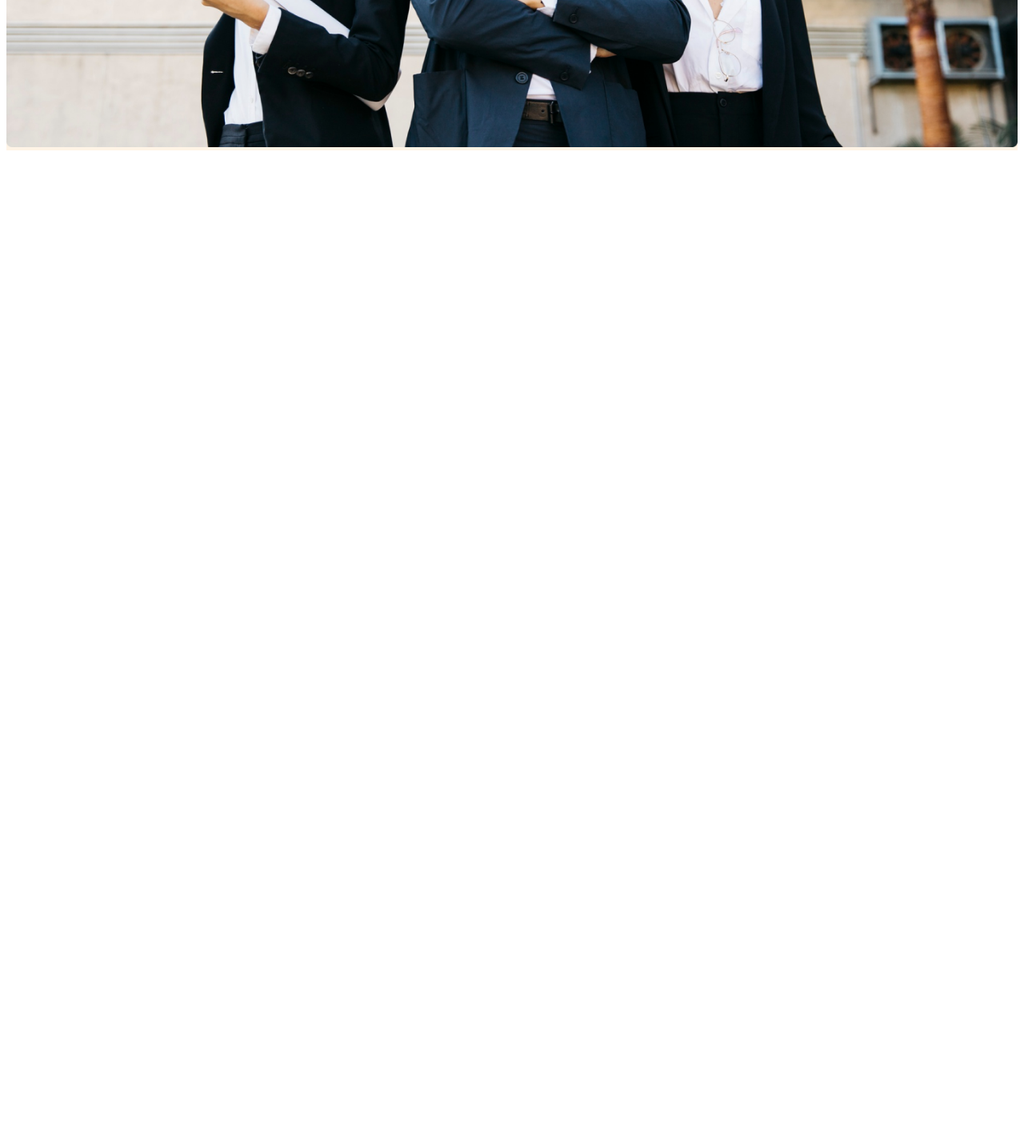
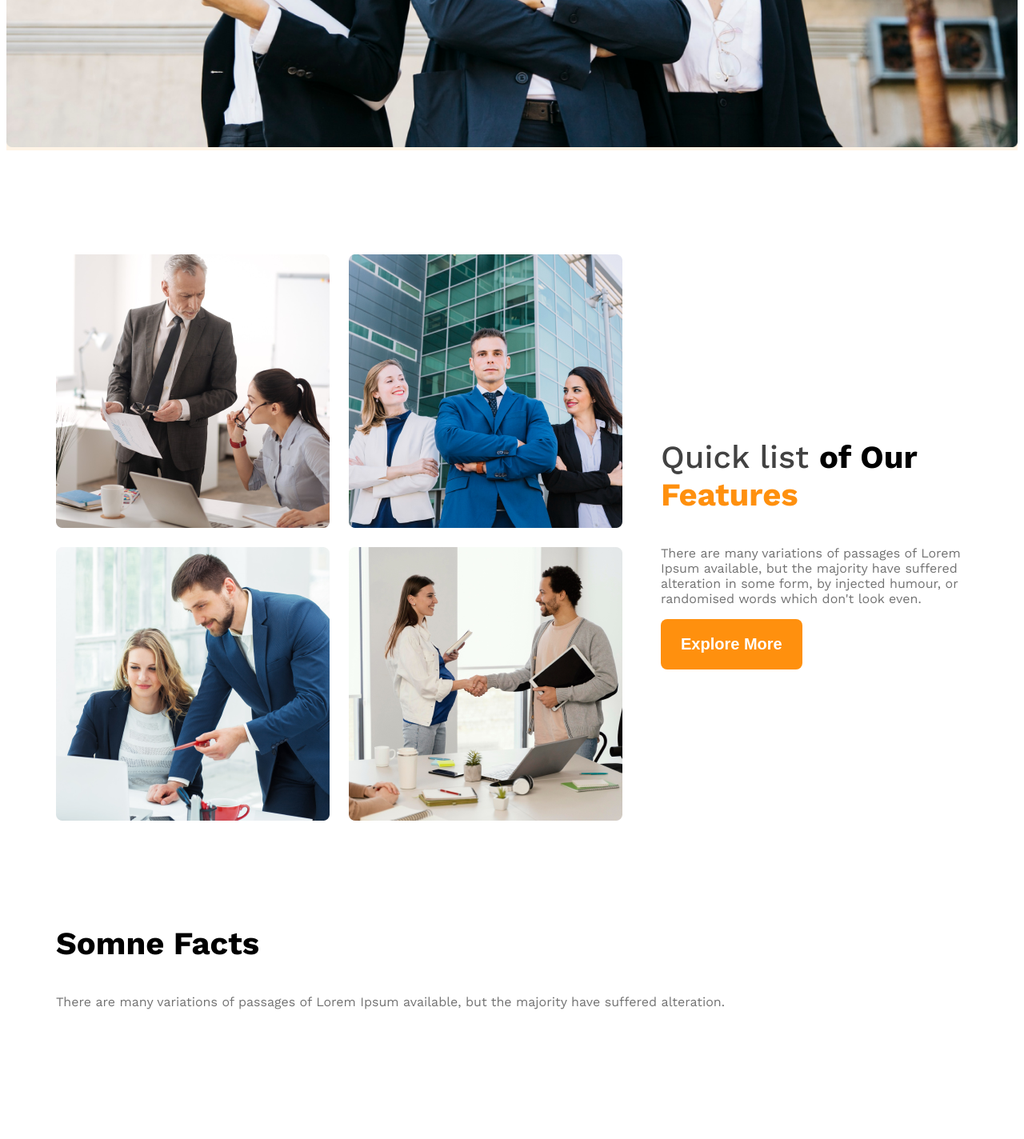
Before and after one commit to SubrotoChandaShuvo/g3-archetects-website, a plain HTML site: page index.html in a window 1280 px wide. Shown: the part 996-2420 px from the top of the page at 80% size. Before the commit the page ends 1192 px from the top, so only its background shows below. Drawn offline with nearby package versions, Linux system fonts and the light colour scheme.

Commit message:
made feature section responsive and facts structure

```diff
--- a/index.html
+++ b/index.html
@@ -39,7 +39,63 @@
         <img class="banner-image" src="images/banner.png" alt="" />
       </div>
     </header>
-    <main></main>
+    <main>
+      <!-- Features section -->
+      <section class="teams display-flex">
+        <div class="team-img">
+          <img src="images/team1.png" alt="" />
+          <img src="images/team2.png" alt="" />
+          <img src="images/team3.png" alt="" />
+          <img src="images/team4.png" alt="" />
+        </div>
+        <div class="team-content">
+          <h3 class="section-title">
+            <span id="part1" class="text-gray">Quick list </span
+            ><span id="part2">of Our </span
+            ><span id="part3" class="text-primary">Features</span>
+          </h3>
+          <p class="team-description text-light-gray">
+            There are many variations of passages of Lorem Ipsum available, but
+            the majority have suffered alteration in some form, by injected
+            humour, or randomised words which don't look even.
+          </p>
+          <button class="btn-primary">Explore More</button>
+        </div>
+      </section>
+      <!-- Features you will enjoy section -->
+      <section class="features"></section>
+      <!-- Some Facts section -->
+      <section class="some-facts">
+        <h3 class="section-title">Somne Facts</h3>
+        <p class="text-light-gray">
+          There are many variations of passages of Lorem Ipsum available, but
+          the majority have suffered alteration.
+        </p>
+        <div class="facts-container">
+          <!-- .fact*4>img.fact-icon+h4.fact-number+h5.fact-name -->
+          <div class="fact">
+            <img src="" alt="" class="fact-icon" />
+            <h4 class="fact-number"></h4>
+            <h5 class="fact-name"></h5>
+          </div>
+          <div class="fact">
+            <img src="" alt="" class="fact-icon" />
+            <h4 class="fact-number"></h4>
+            <h5 class="fact-name"></h5>
+          </div>
+          <div class="fact">
+            <img src="" alt="" class="fact-icon" />
+            <h4 class="fact-number"></h4>
+            <h5 class="fact-name"></h5>
+          </div>
+          <div class="fact">
+            <img src="" alt="" class="fact-icon" />
+            <h4 class="fact-number"></h4>
+            <h5 class="fact-name"></h5>
+          </div>
+        </div>
+      </section>
+    </main>
     <footer></footer>
   </body>
 </html>
--- a/styles/architects.css
+++ b/styles/architects.css
@@ -23,6 +23,9 @@
 .text-light-gray{
     color: #727272;
 }
+.text-primary{
+    color: #FF900E;
+}
 .btn-primary{
     background-color: #FF900E;
     color: white;
@@ -31,6 +34,12 @@
     padding: 20px 25px;
     border-radius: 8px;
     border: none;
+}
+
+main{
+    max-width: 1140px;
+    margin: 0 auto;
+
 }
 /* header styles */
 .bg-primary-color{
@@ -56,11 +65,13 @@
     max-width: 1440px;
     margin: 0 auto;
 }
-
+main > section{
+    margin-top: 130px;
+}
 /* banner related styles */
 .banner-content{
     max-width: 850px;
-    margin: 0 auto;
+    margin: 0px auto;
     text-align: center;
     margin-bottom: 50px;
 }
@@ -72,9 +83,45 @@
     width: 100%;
 }
 
+/* teams style */
+.teams{
+    align-items: center;
+}
+.team-img{
+    display: grid;
+    grid-template-columns: repeat(2, 1fr);
+    gap: 24px;
+}
+.team-content{
+    margin-left: 48px;
+    max-width: 530px;
+}
+.section-title{
+    font-weight: 700;
+    font-size: 2.5rem;
+}
+#part1{
+    font-weight: 500;
+}
 /* responsive media query */
 @media screen and (max-width:576px) {
-    .nav-link, .navbar{
+    .nav-link,
+    .navbar,
+    .teams
+    {
         flex-direction: column;
     }
+    .team-img{
+        grid-template-columns: repeat(1,1fr);
+    }
 }
+/* responsive for medium devices */
+@media screen and (min-width:576px) and (max-width:992px) {
+    .teams{
+        flex-direction: column;
+    }
+    .team-content{
+        text-align: center;
+        margin: 50px auto;
+    }
+}
```
